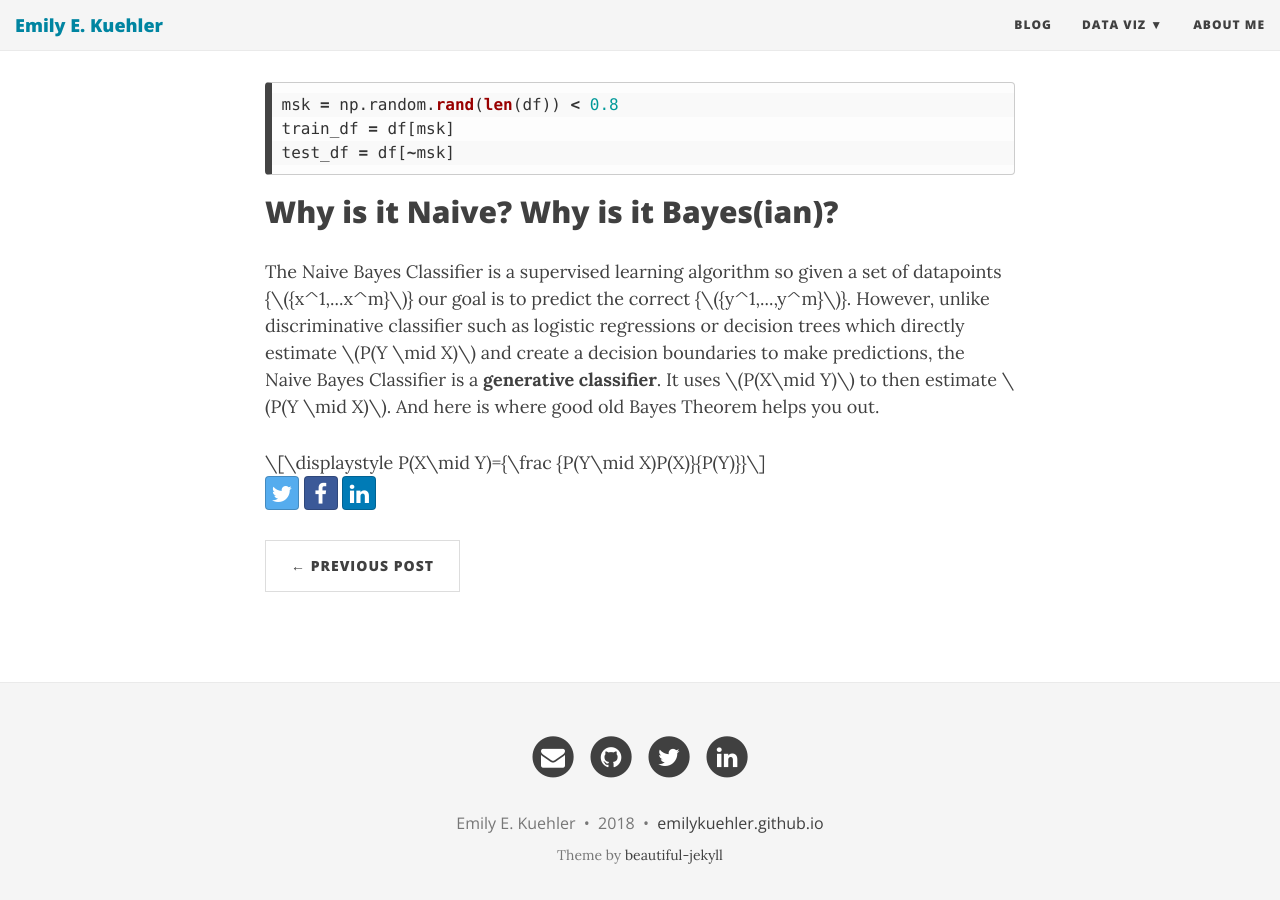
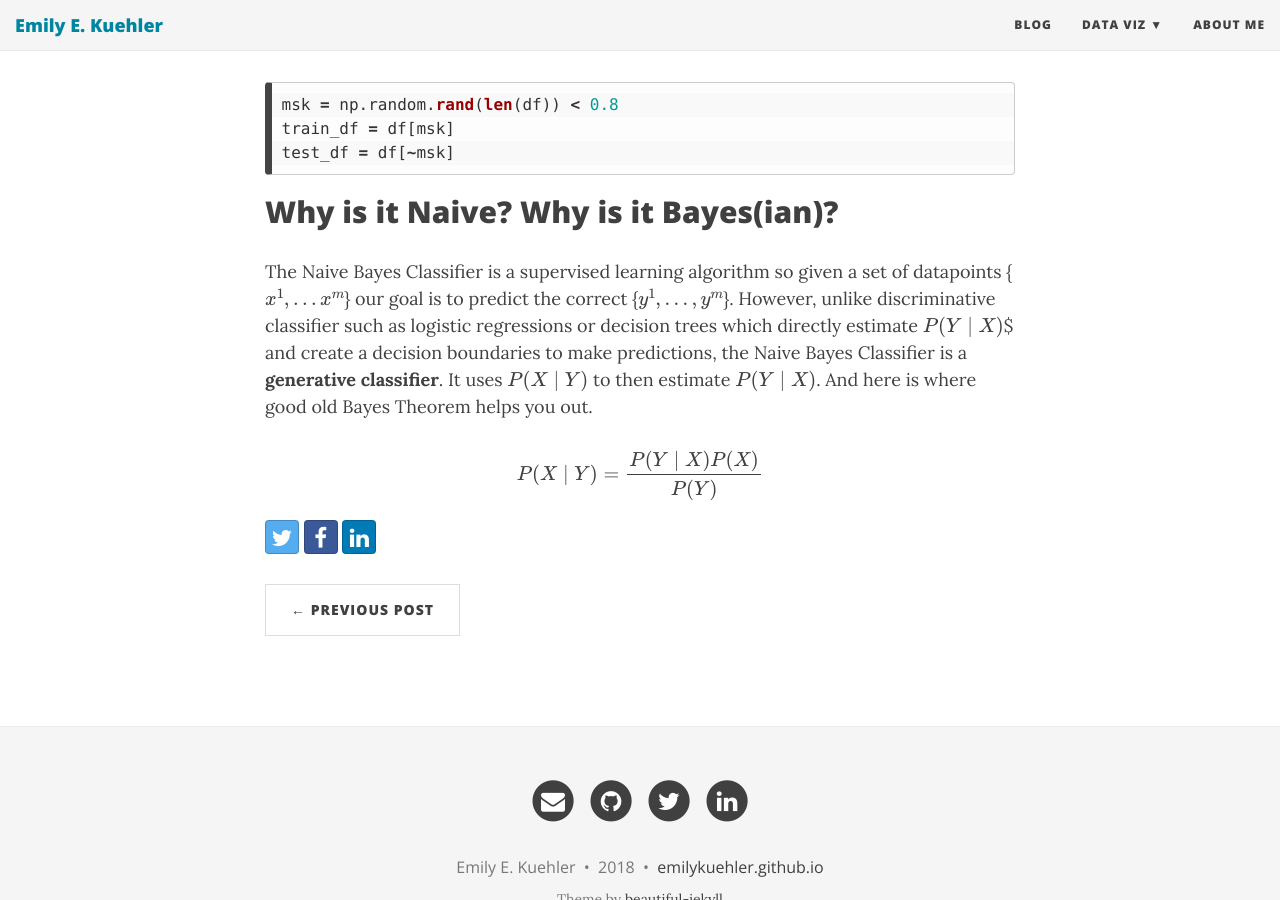
Before and after one commit to emilykuehler/emilykuehler.github.io, a Jekyll site: the page built from _posts/2018-10-26-naive-bayes.md, in a window 1280 px wide and 900 px high, scrolled down 1011 px. Built offline with Jekyll 4.4.1, drawn with Linux system fonts in a browser that asks for light colours; nearby versions of some CDN libraries; formulas are drawn with MathJax 3.

```diff
--- a/_includes/head.html
+++ b/_includes/head.html
@@ -123,3 +123,6 @@
   {% endif %}
 
 </head>
+
+<script type="text/javascript" src="http://cdn.mathjax.org/mathjax/latest/MathJax.js?config=TeX-AMS-MML_HTMLorMML">
+</script>
--- a/_posts/2018-10-26-naive-bayes.md
+++ b/_posts/2018-10-26-naive-bayes.md
@@ -109,6 +109,6 @@ test_df = df[~msk]
 
 ## Why is it Naive? Why is it Bayes(ian)?
 
-The Naive Bayes Classifier is a supervised learning algorithm so given a set of datapoints {$${x^1,...x^m}$$} our goal is to predict the correct {$${y^1,...,y^m}$$}. However, unlike discriminative classifier such as logistic regressions or decision trees which directly estimate $$P(Y \mid X)$$ and create a decision boundaries to make predictions, the Naive Bayes Classifier is a __generative classifier__. It uses $$P(X\mid Y)$$ to then estimate $$P(Y \mid X)$$. And here is where good old Bayes Theorem helps you out.
+The Naive Bayes Classifier is a supervised learning algorithm so given a set of datapoints {$${x^1,...x^m}$$} our goal is to predict the correct {$${y^1,...,y^m}$$}. However, unlike discriminative classifier such as logistic regressions or decision trees which directly estimate \\(P(Y \mid X)\\)$ and create a decision boundaries to make predictions, the Naive Bayes Classifier is a __generative classifier__. It uses $$P(X\mid Y)$$ to then estimate $$P(Y \mid X)$$. And here is where good old Bayes Theorem helps you out.
 
 $$\displaystyle P(X\mid Y)={\frac {P(Y\mid X)P(X)}{P(Y)}}$$
```
